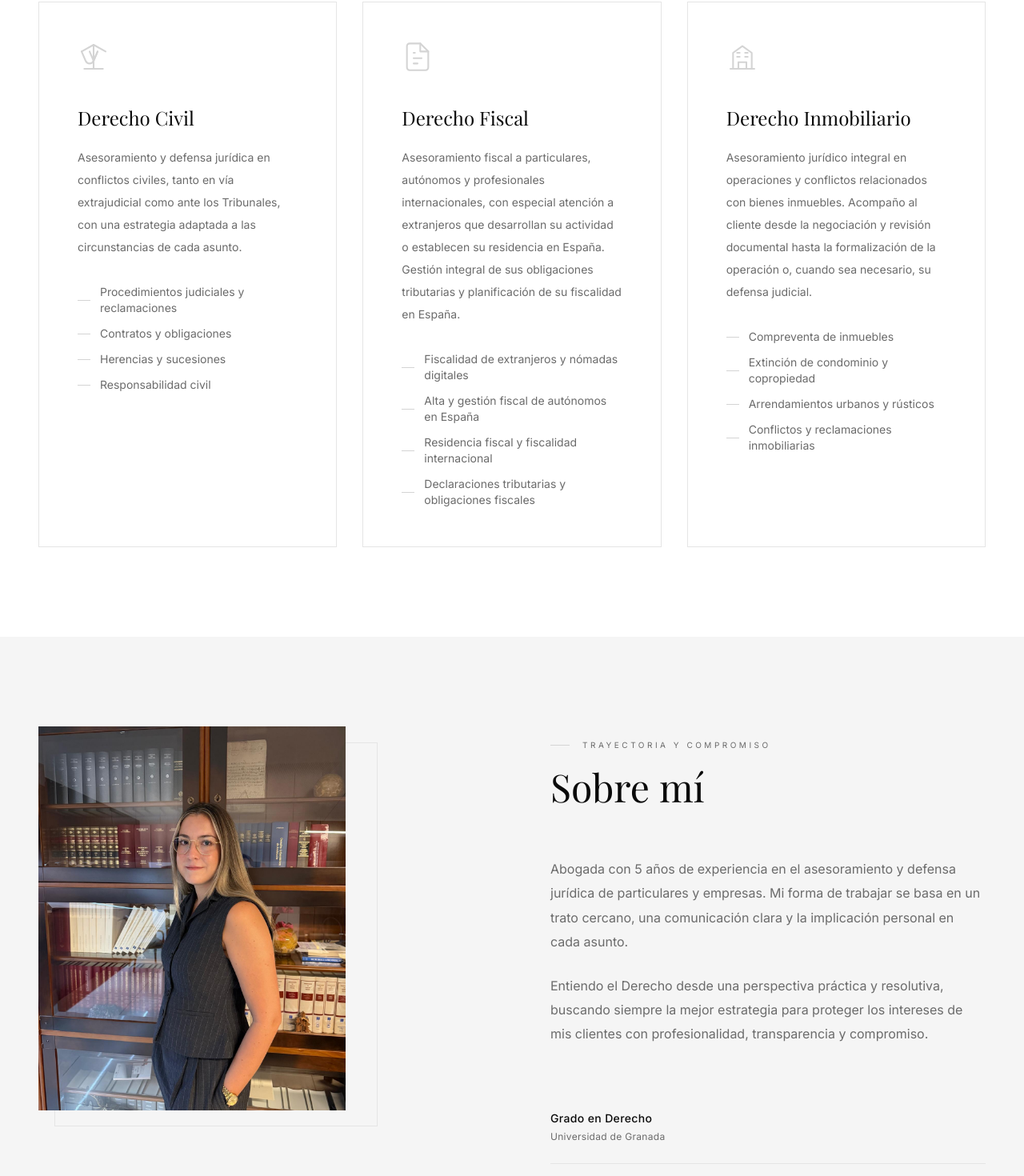
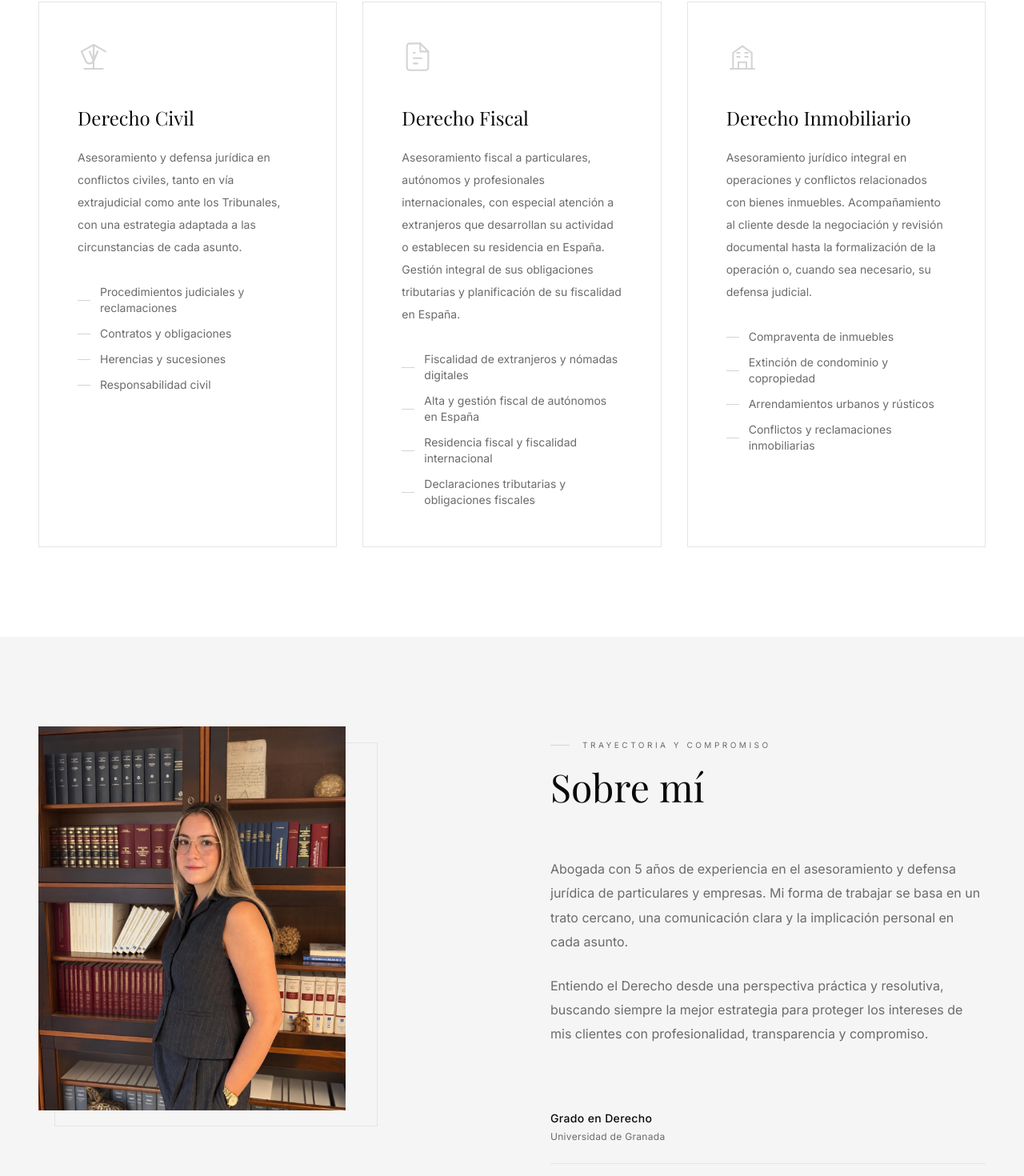
Before and after one commit to davidgm1991-afk/web-cristina-carmona-molino, a React (Vite) app: page / in a window 1280 px wide. Shown: the part 1057-2527 px from the top of the page at 80% size. Built offline with nearby package versions, Linux system fonts and the light colour scheme; a web font is replaced by a local one.

Commit message:
feat: web profesional Cristina Carmona Molino

```diff
--- a/src/components/sections/About.jsx
+++ b/src/components/sections/About.jsx
@@ -25,7 +25,7 @@ export default function About() {
             {/* Photo frame */}
             <div className="relative z-10 aspect-[4/5] w-full max-w-sm mx-auto lg:mx-0 overflow-hidden bg-brand-platinum">
               <img
-                src="/imagen1.jpg"
+                src="/imagen3.jpg"
                 alt="Cristina Carmona"
                 className="w-full h-full object-cover"
               />
--- a/src/i18n/es.js
+++ b/src/i18n/es.js
@@ -42,9 +42,9 @@ const es = {
     inmobiliario: {
       nombre: 'Derecho Inmobiliario',
       descripcion:
-        'Asesoramiento jurídico integral en operaciones y conflictos relacionados con bienes inmuebles. Acompaño al cliente desde la negociación y revisión documental hasta la formalización de la operación o, cuando sea necesario, su defensa judicial.',
+        'Asesoramiento jurídico integral en operaciones y conflictos relacionados con bienes inmuebles. Acompañamiento al cliente desde la negociación y revisión documental hasta la formalización de la operación o, cuando sea necesario, su defensa judicial.',
       items: [
-        'Compreventa de inmuebles',
+        'Compraventa de inmuebles',
         'Extinción de condominio y copropiedad',
         'Arrendamientos urbanos y rústicos',
         'Conflictos y reclamaciones inmobiliarias',
```
Also changed, not shown: public/imagen3.jpg (added).
